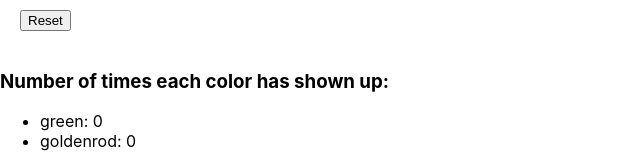
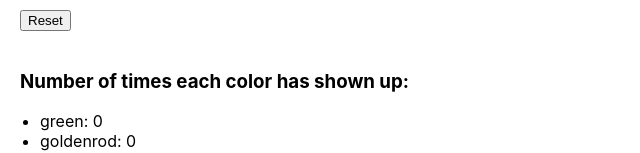
Before and after one commit to stgibson/react-state-exercise, a React (Create React App) app: page / in a window 1280 px wide. Shown: the part 250-403 px from the top of the page, without its empty margins (0-640 px from the left). Built offline with nearby package versions, Linux system fonts and the light colour scheme.

Commit message:
Added margin for heading of list. Added style for EightBall-heading class in src/EightBall.css and used in EightBall(props) in src/EightBall.js.

```diff
--- a/src/EightBall.css
+++ b/src/EightBall.css
@@ -16,3 +16,7 @@
 .EightBall-button {
   margin: 20px;
 }
+
+.EightBall-heading {
+  margin-left: 20px;
+}
--- a/src/EightBall.js
+++ b/src/EightBall.js
@@ -48,7 +48,7 @@ const EightBall = (props) => {
         </div>
       </div>
       <button className="EightBall-button" onClick={ reset }>Reset</button>
-      <h3>Number of times each color has shown up:</h3>
+      <h3 className="EightBall-heading">Number of times each color has shown up:</h3>
       <ul>
         { Object.keys(colorsCount).map(color => <li>{ `${color}: ${colorsCount[color]}` }</li>) }
       </ul>
```
